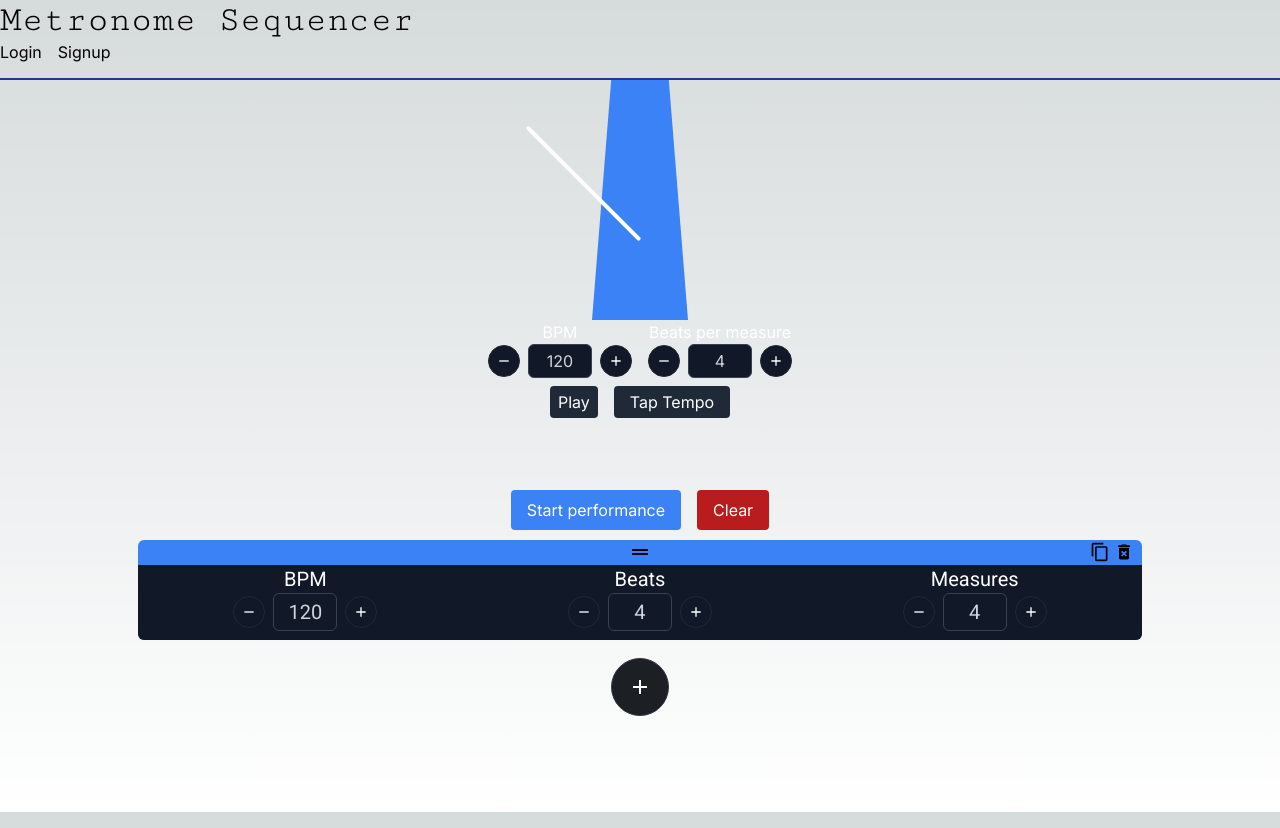
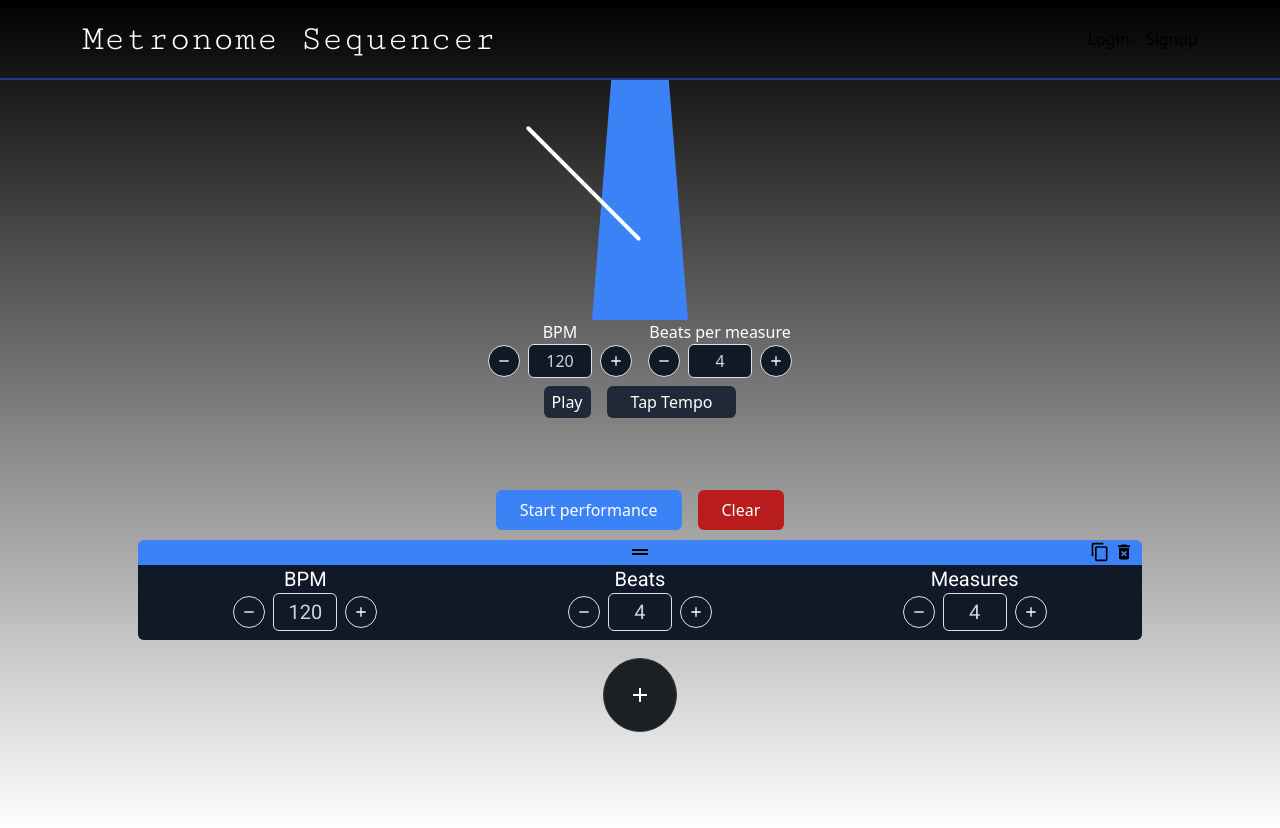
Before and after one commit to oceanhillman/metronome-sequencer, a Next.js app: page / in a window 1280 px wide. Built offline with nearby package versions, Linux system fonts and the light colour scheme.

Commit message:
Fix background

```diff
--- a/src/app/layout.js
+++ b/src/app/layout.js
@@ -1,4 +1,5 @@
 import { Inter } from "next/font/google";
+import 'bootstrap/dist/css/bootstrap.min.css';
 import "./globals.css";
 
 const inter = Inter({ subsets: ["latin"] });
@@ -17,7 +18,7 @@
           rel="stylesheet"
         />
       </head>
-      <body className={inter.className}>{children}</body>
+      <body className="bg-black">{children}</body>
     </html>
   );
 }
```
